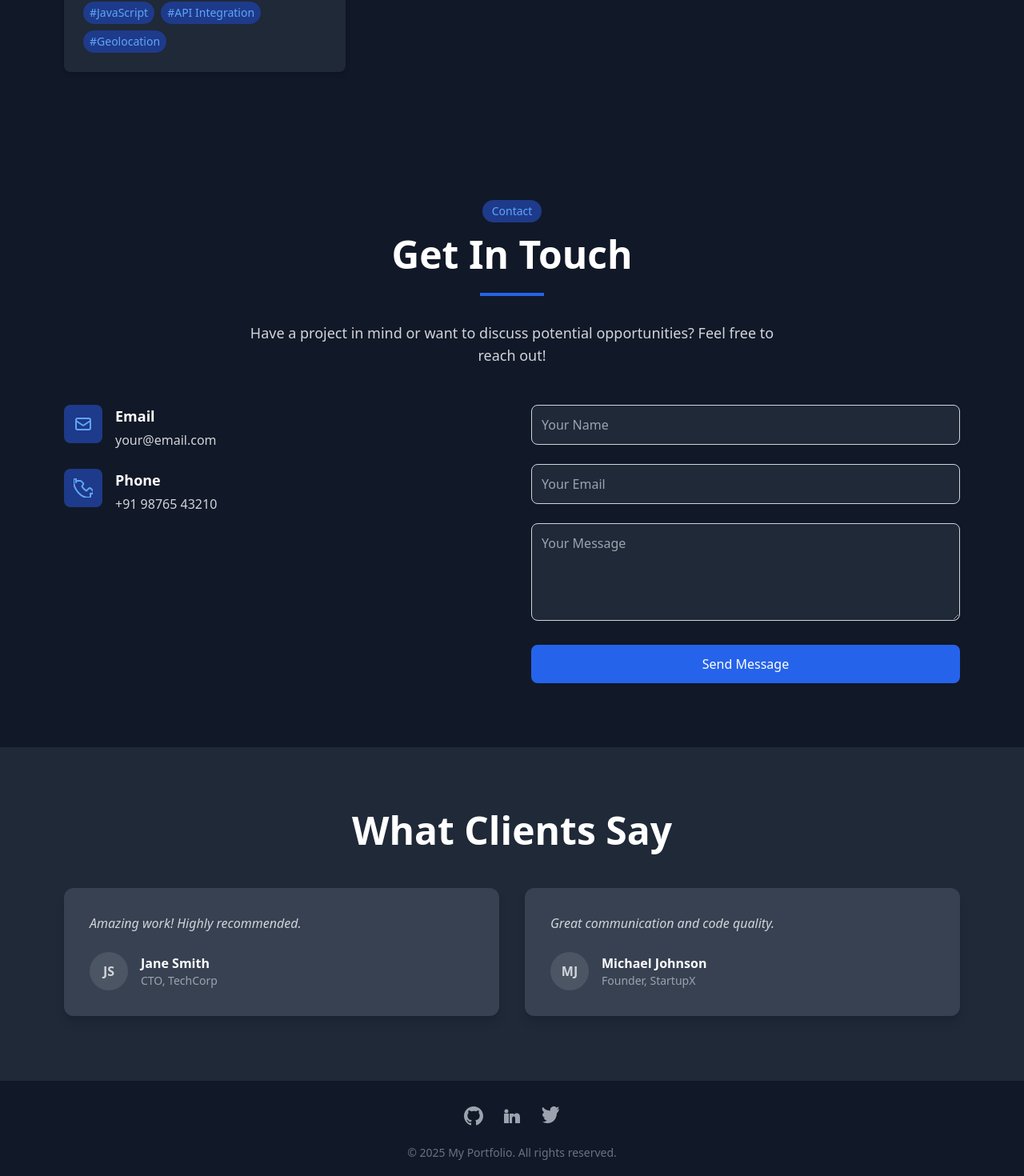
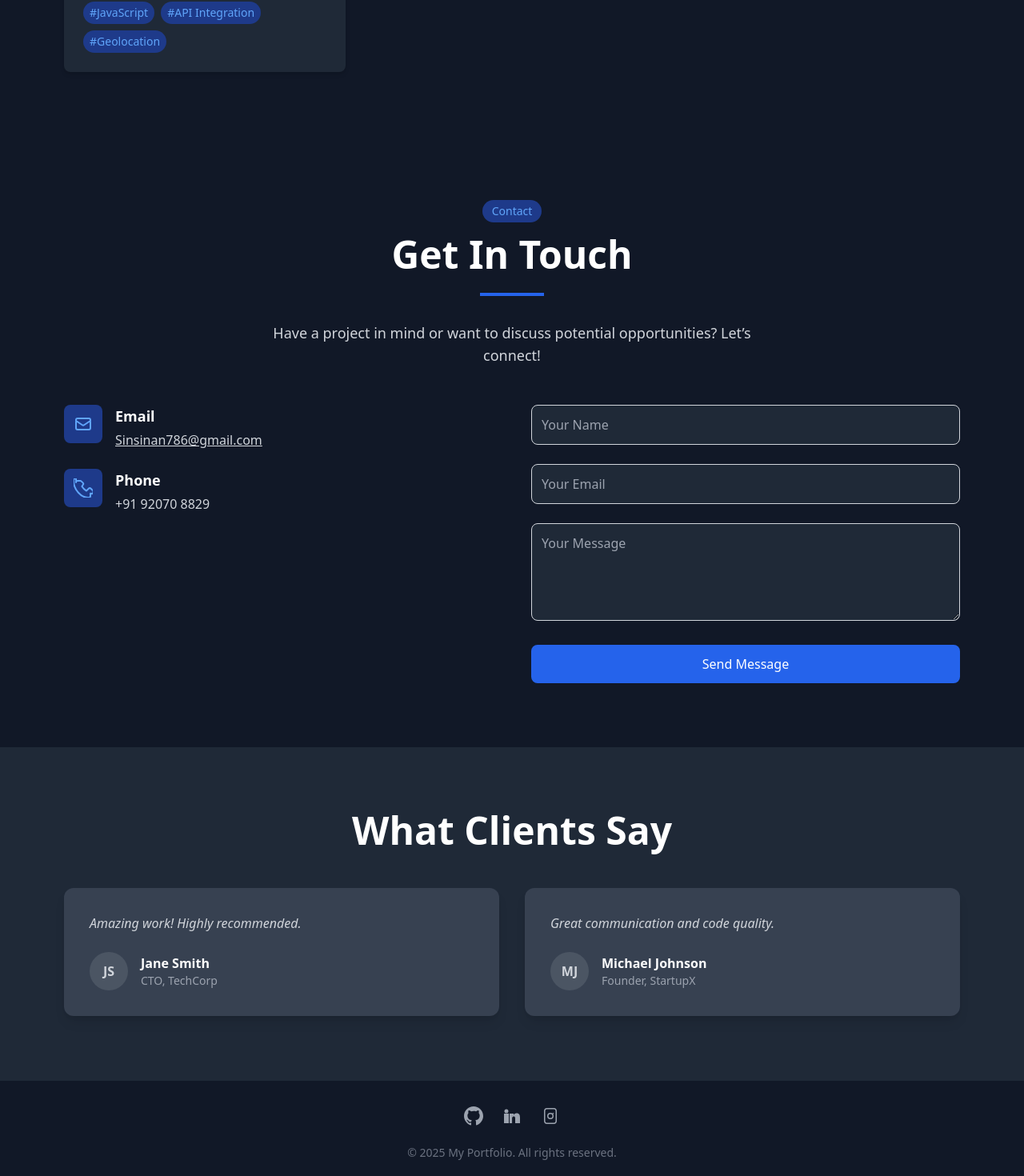
Before and after one commit to Sinanhubb/myportfolio, a React (Create React App) app in the folder my-portfolio/: page / in a window 1280 px wide. Shown: the part 2494-3964 px from the top of the page at 80% size. Built offline with nearby package versions, Linux system fonts and the light colour scheme.

Commit message:
Updated my details

```diff
--- a/my-portfolio/src/Contact.jsx
+++ b/my-portfolio/src/Contact.jsx
@@ -3,7 +3,11 @@ import { motion } from "framer-motion";
 
 const fadeInUp = {
   hidden: { opacity: 0, y: 40 },
-  visible: { opacity: 1, y: 0, transition: { duration: 0.6 } },
+  visible: {
+    opacity: 1,
+    y: 0,
+    transition: { duration: 0.6 },
+  },
 };
 
 const Contact = () => {
@@ -26,7 +30,7 @@ const Contact = () => {
           </h2>
           <div className="w-20 h-1 bg-blue-600 mx-auto mb-8" />
           <p className="text-gray-600 dark:text-gray-300 text-lg max-w-2xl mx-auto">
-            Have a project in mind or want to discuss potential opportunities? Feel free to reach out!
+            Have a project in mind or want to discuss potential opportunities? Let’s connect!
           </p>
         </motion.div>
 
@@ -42,46 +46,30 @@ const Contact = () => {
             {/* Email */}
             <div className="flex items-start gap-4">
               <div className="p-3 bg-blue-100 dark:bg-blue-900 rounded-lg">
-                <svg
-                  className="w-6 h-6 text-blue-600 dark:text-blue-400"
-                  fill="none"
-                  stroke="currentColor"
-                  viewBox="0 0 24 24"
-                >
-                  <path
-                    strokeLinecap="round"
-                    strokeLinejoin="round"
-                    strokeWidth="2"
-                    d="M3 8l7.89 5.26a2 2 0 002.22 0L21 8M5 19h14a2 2 0 002-2V7a2 2 0 00-2-2H5a2 2 0 00-2 2v10a2 2 0 002 2z"
-                  />
+                <svg className="w-6 h-6 text-blue-600 dark:text-blue-400" fill="none" stroke="currentColor" viewBox="0 0 24 24">
+                  <path strokeLinecap="round" strokeLinejoin="round" strokeWidth="2"
+                    d="M3 8l7.89 5.26a2 2 0 002.22 0L21 8M5 19h14a2 2 0 002-2V7a2 2 0 00-2-2H5a2 2 0 00-2 2v10a2 2 0 002 2z" />
                 </svg>
               </div>
               <div>
                 <h3 className="text-lg font-semibold text-gray-800 dark:text-white mb-1">Email</h3>
-                <p className="text-gray-600 dark:text-gray-300">your@email.com</p>
+                <p className="text-gray-600 dark:text-gray-300">
+                  <a href="mailto:Sinsinan786@gmail.com" className="underline hover:text-blue-500">Sinsinan786@gmail.com</a>
+                </p>
               </div>
             </div>
 
             {/* Phone */}
             <div className="flex items-start gap-4">
               <div className="p-3 bg-blue-100 dark:bg-blue-900 rounded-lg">
-                <svg
-                  className="w-6 h-6 text-blue-600 dark:text-blue-400"
-                  fill="none"
-                  stroke="currentColor"
-                  viewBox="0 0 24 24"
-                >
-                  <path
-                    strokeLinecap="round"
-                    strokeLinejoin="round"
-                    strokeWidth="2"
-                    d="M3 5a2 2 0 012-2h3.28a2 2 0 011.414.586l1.828 1.828a2 2 0 010 2.828L10.414 10a16.002 16.002 0 005.586 5.586l2.758-2.758a2 2 0 012.828 0l1.828 1.828A2 2 0 0121 18.72V22a2 2 0 01-2 2h-1C9.716 24 0 14.284 0 3v-1a2 2 0 012-2h1z"
-                  />
+                <svg className="w-6 h-6 text-blue-600 dark:text-blue-400" fill="none" stroke="currentColor" viewBox="0 0 24 24">
+                  <path strokeLinecap="round" strokeLinejoin="round" strokeWidth="2"
+                    d="M3 5a2 2 0 012-2h3.28a2 2 0 011.414.586l1.828 1.828a2 2 0 010 2.828L10.414 10a16.002 16.002 0 005.586 5.586l2.758-2.758a2 2 0 012.828 0l1.828 1.828A2 2 0 0121 18.72V22a2 2 0 01-2 2h-1C9.716 24 0 14.284 0 3v-1a2 2 0 012-2h1z" />
                 </svg>
               </div>
               <div>
                 <h3 className="text-lg font-semibold text-gray-800 dark:text-white mb-1">Phone</h3>
-                <p className="text-gray-600 dark:text-gray-300">+91 98765 43210</p>
+                <p className="text-gray-600 dark:text-gray-300">+91 92070 8829</p>
               </div>
             </div>
           </motion.div>
--- a/my-portfolio/src/Footer.jsx
+++ b/my-portfolio/src/Footer.jsx
@@ -8,7 +8,7 @@ const Footer = () => {
         <div className="flex justify-center space-x-6 mb-6">
           {/* GitHub */}
           <a
-            href="https://github.com/yourusername"
+            href="https://github.com/Sinanhubb"
             target="_blank"
             rel="noopener noreferrer"
             className="text-gray-400 hover:text-white transition"
@@ -25,7 +25,7 @@ const Footer = () => {
 
           {/* LinkedIn */}
           <a
-            href="https://linkedin.com/in/yourusername"
+            href="https://www.linkedin.com/in/ahammedsinan/"
             target="_blank"
             rel="noopener noreferrer"
             className="text-gray-400 hover:text-white transition"
@@ -40,22 +40,23 @@ const Footer = () => {
             </svg>
           </a>
 
-          {/* Twitter */}
+          {/* Instagram */}
             <a
-            href="https://twitter.com/yourusername"
+            href="https://www.instagram.com/_s.inan__/?next=%2F"
             target="_blank"
             rel="noopener noreferrer"
             className="text-gray-400 hover:text-white transition"
             >
-            <span className="sr-only">Twitter</span>
+            <span className="sr-only">Instagram</span>
             <svg
                 className="h-5 w-5 sm:h-6 sm:w-6"
                 fill="currentColor"
                 viewBox="0 0 24 24"
             >
-              <path d="M23 3a10.9 10.9 0 01-3.14 1.53A4.48 4.48 0 0022.43.36a9.15 9.15 0 01-2.88 1.1 4.52 4.52 0 00-7.72 4.13 12.83 12.83 0 01-9.32-4.73 4.48 4.48 0 001.4 6.02A4.41 4.41 0 012 9.7v.06a4.52 4.52 0 003.6 4.43 4.48 4.48 0 01-2.03.07 4.52 4.52 0 004.22 3.13A9.05 9.05 0 012 19.54 12.78 12.78 0 008.29 21c7.55 0 11.67-6.26 11.67-11.7 0-.18 0-.35-.01-.52A8.3 8.3 0 0023 3z" />
+                <path d="M7.75 2C5.4 2 4 3.4 4 5.75v12.5C4 20.6 5.4 22 7.75 22h8.5C18.6 22 20 20.6 20 18.25V5.75C20 3.4 18.6 2 16.25 2h-8.5zM12 8a4 4 0 110 8 4 4 0 010-8zm0 1.5a2.5 2.5 0 100 5 2.5 2.5 0 000-5zm4.25-.75a.75.75 0 11-1.5 0 .75.75 0 011.5 0zM18.5 5.75v12.5a2.25 2.25 0 01-2.25 2.25h-8.5A2.25 2.25 0 015.5 18.25V5.75A2.25 2.25 0 017.75 3.5h8.5A2.25 2.25 0 0118.5 5.75z" />
             </svg>
             </a>
+
         </div>
 
         {/* Footer Text */}
```
Lines whose indentation alone changed are shown as unchanged.
